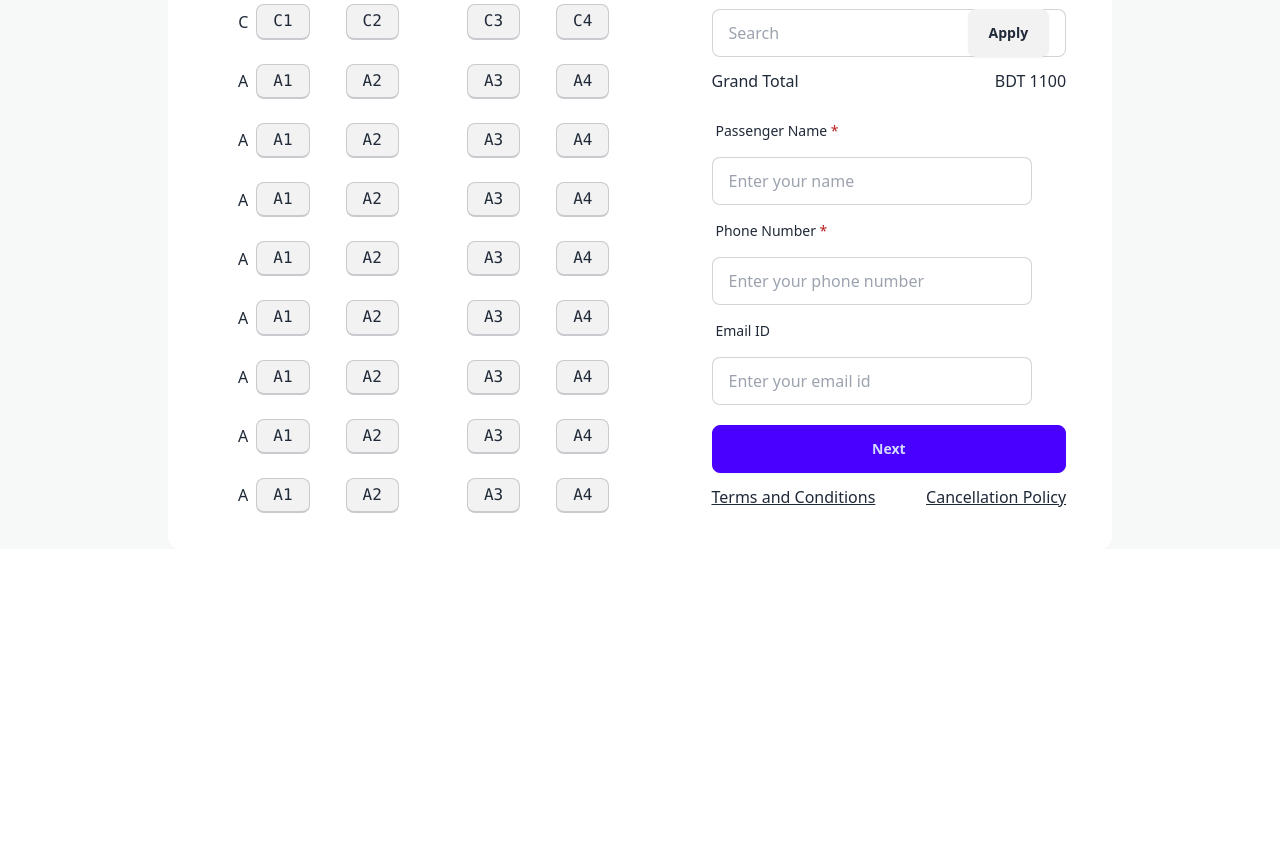
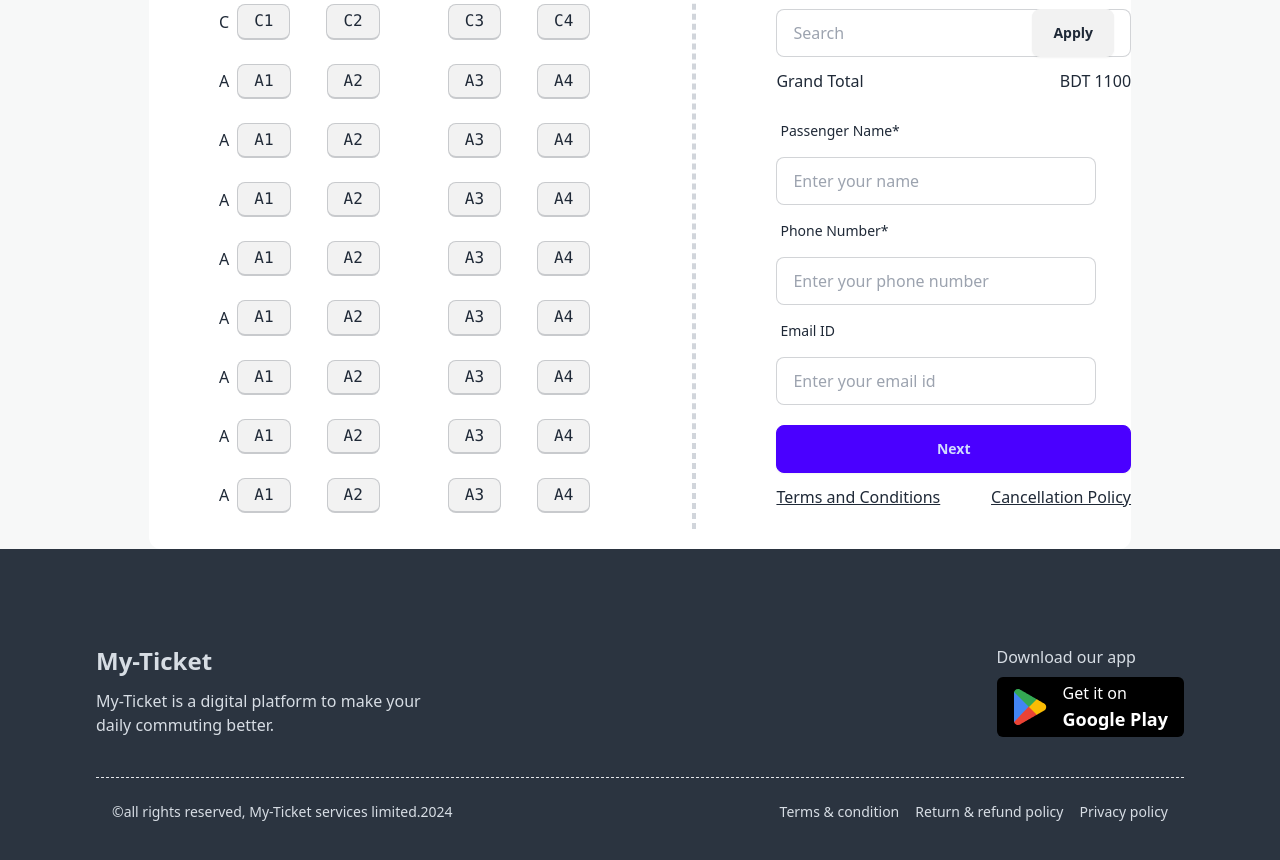
Before and after one commit to mdimran-mia/assginment-05, a plain HTML site: page index.html in a window 1280 px wide. Shown: the part 1780-2640 px from the top of the page. Before the commit the page ends 2329 px from the top, so only its background shows below. Drawn offline with nearby package versions, Linux system fonts and the light colour scheme.

Commit message:
added full website using html

```diff
--- a/index.html
+++ b/index.html
@@ -162,7 +162,7 @@
 
   <!-- main function section start -->
   <div>
-    <div class="flex flex-col justify-center items-center rounded-t-[80px] bg-[#F7F8F8]">
+    <div class="flex flex-col justify-center items-center  rounded-t-[80px] bg-[#F7F8F8]">
       <div class="text-center w-3/4 flex flex-col justify-center items-center ">
         <!-- title section -->
         <div class="text-center w-2/3 flex flex-col justify-center items-center mt-10">
@@ -307,7 +307,9 @@
                 </div>
               </div>
               <!-- end of left part -->
+              <div class="border-dashed border-2 border-gray-300"></div>
               <!-- start of right part -->
+
               <div>
                 <h1 class="text-lg font-semibold ">Select Your Seat</h1>
                 <div>
@@ -363,13 +365,13 @@
                   </div>
                   <label class="form-control w-full max-w-xs">
                     <div class="label">
-                      <span class="label-text my-2">Passenger Name <span class="text-red-700">*</span></span>
+                      <span class="label-text my-2">Passenger Name*</span>
                     </div>
                     <input type="text" placeholder="Enter your name" class="input input-bordered w-full max-w-xs" />
                   </label>
                   <label class="form-control w-full max-w-xs">
                     <div class="label">
-                      <span class="label-text my-2">Phone Number <span class="text-red-700">*</span></span>
+                      <span class="label-text my-2">Phone Number* </span>
                     </div>
                     <input type="text" placeholder="Enter your phone number" class="input input-bordered w-full max-w-xs" />
                   </label>
@@ -394,8 +396,36 @@
     </div>
   </div>
   <!-- main function section end -->
-  <footer>
-
+  <footer class="p-24 bg-neutral items-center">
+    <div class="flex justify-between bg-neutral text-neutral-content">
+      <aside class="flex flex-col">
+       <h1 class="text-2xl font-extrabold mb-3">My-Ticket</h1>
+       <p>My-Ticket is a digital platform to make your <br> daily commuting better.</p>
+      </aside>
+      <nav class="flex flex-col">
+        <p class=" mb-2">Download our app</p>
+        <div class="flex bg-black border-none px-4 py-1 cursor-pointer rounded-md items-center">
+          <div class="mr-4">
+            <img src="images/playstore.png" alt="">
+          </div>
+          <div class="flex flex-col justify-start text-start text-white">
+            <p>Get it on</p>
+            <p class="text-lg font-semibold">Google Play</p>
+          </div>
+        </div>
+      </nav>
+    </div>
+    <hr class="border-dashed mt-10 mb-2">
+    <div class="footer items-center p-4 bg-neutral text-neutral-content">
+      <aside class="items-center grid-flow-col">
+        <p>&copy;all rights reserved, My-Ticket services limited.2024</p>
+      </aside>
+      <nav class="grid-flow-col gap-4 md:place-self-center md:justify-self-end">
+        <a>Terms & condition</a>
+        <a>Return & refund policy</a>
+        <a>Privacy policy</a>
+      </nav>
+    </div>
   </footer>
 
 </body>
```
